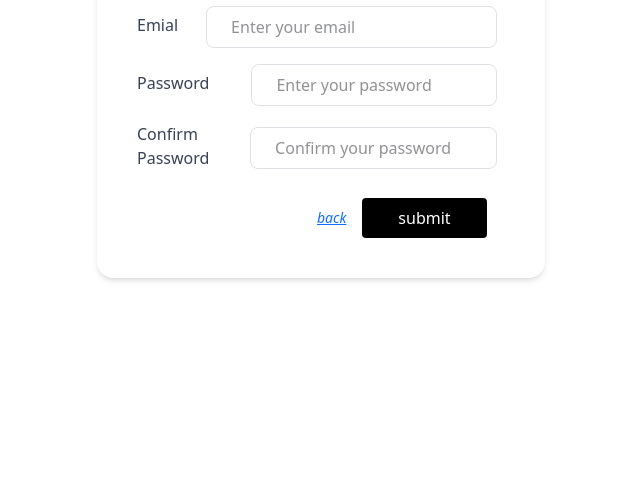
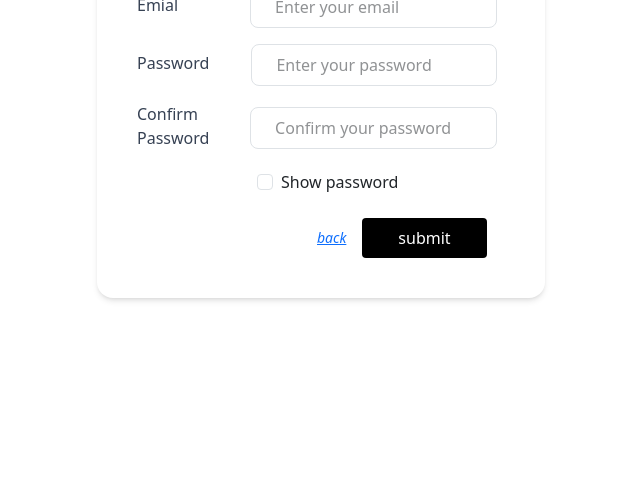
Before and after one commit to DongDarong/web2, a plain HTML site: page page/createPwAndEm.html in a window 1280 px wide. Shown: the part 309-800 px from the top of the page, without its empty margins (319-959 px from the left). Drawn offline with nearby package versions, Linux system fonts and the light colour scheme; a web font is replaced by a local one.

Commit message:
modifind

```diff
--- a/page/createPwAndEm.html
+++ b/page/createPwAndEm.html
@@ -12,7 +12,7 @@
     <h2 class="text-2xl font-bold text-center text-green-600 mb-6">Sign up</h2>
       <form action="#" method="POST" class="space-y-4 mt-6">
           <div class="d-flex align-items-center">
-            <label class="block mb-1 font-medium text-gray-700 pr-5">Emial</label>
+            <label class="block mb-1 font-medium text-gray-700 pr-16">Emial</label>
             <input
             type="email"
             id="email"
@@ -29,8 +29,8 @@
               </label>
               <input
               type="password"
-              name="phoneNumber"
-              id="phoneNumber"
+              name="password"
+              id="password"
               class="w-full px-4 py-2 border border-gray-300 rounded-lg focus:outline-none focus:ring-2 focus:ring-blue-400 mx-2"
               placeholder="Enter your password">
           </div>
@@ -46,8 +46,14 @@
               placeholder="Confirm your password">
           </div>
 
+          <div class="form-check ml-30 ">
+            <input class="form-check-input" type="checkbox" value="" id="showPassword">
+            <label class="form-check-label" for="showPassword">
+              Show password
+            </label>
+          </div>
            <div class="flex items-center mt-6 ml-45">
-        <a href="#" class="text-sm text-gray-600 italic hover:underline mr-4">back</a>
+        <a href="signUpPage.html" class="text-sm text-gray-600 italic hover:underline mr-4">back</a>
         <button type="submit" class="bg-black text-white px-9 py-2 rounded-1 hover:bg-gray-800">submit</button>
       </div>
       </form>
```
Also changed, not shown: page/signUpPage.html (+1 -0 lines).
